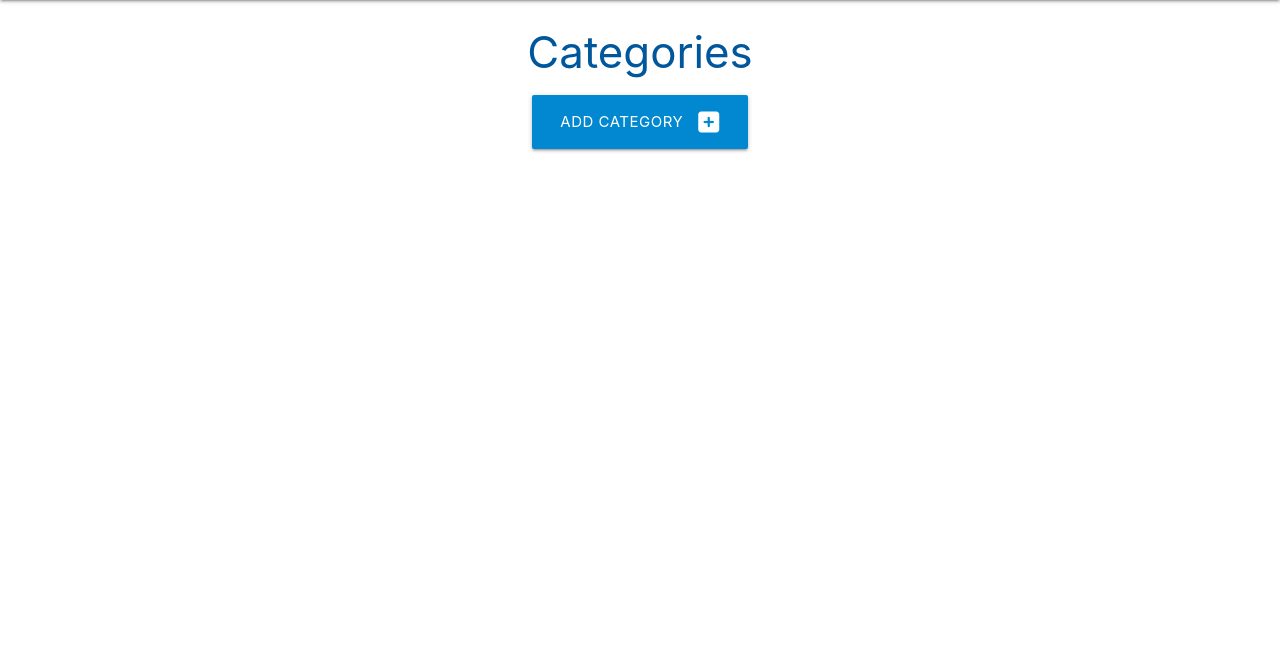
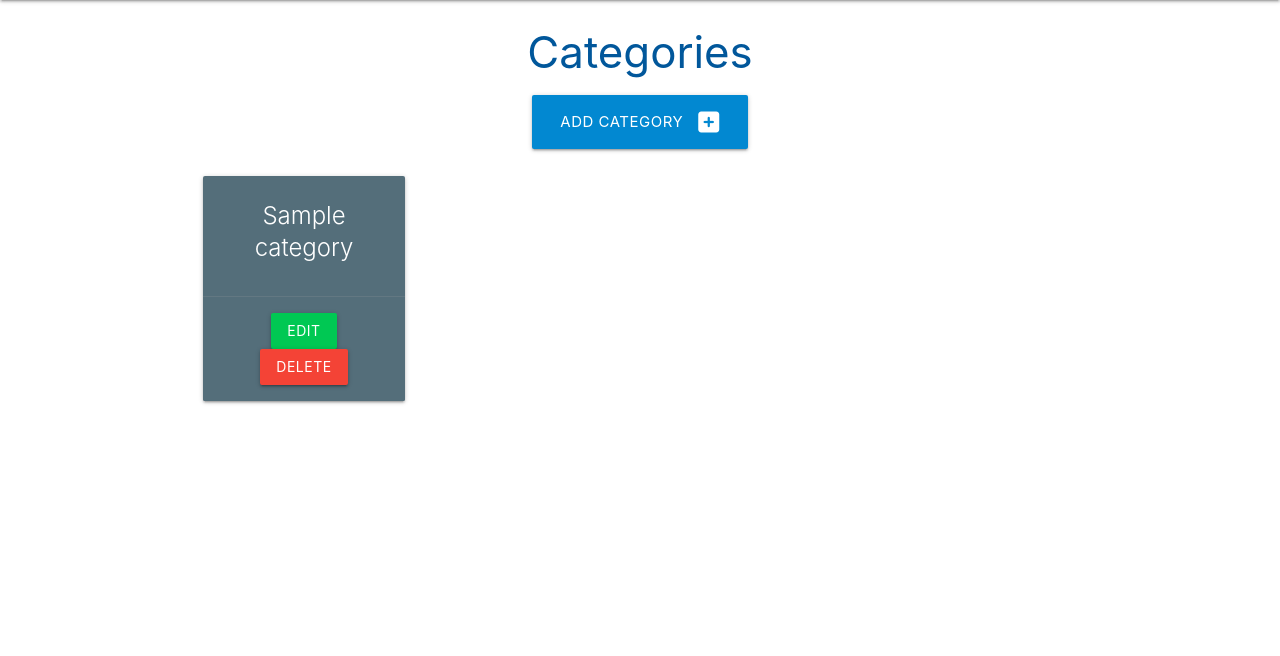
Before and after one commit to benschaf/flask-sqlalchemy-task-manager, a Flask app: page /categories in a window 1280 px wide. Shown: the part 64-720 px from the top of the page. Run offline with Flask 3, Linux system fonts and the light colour scheme; tables that the repository leaves empty hold one stand-in row (values such as "Sample post").

Commit message:
add create and read functionality

```diff
--- a/taskmanager/routes.py
+++ b/taskmanager/routes.py
@@ -9,7 +9,8 @@ def home():
 
 @app.route("/categories")
 def categories():
-    return render_template("categories.html")
+    categories = list(Category.query.order_by(Category.category_name).all())
+    return render_template("categories.html" , categories = categories)
 
 @app.route("/add_category", methods=["GET", "POST"])
 def add_category():
@@ -17,5 +18,6 @@ def add_category():
         category = Category(category_name = request.form.get("category_name"))
         db.session.add(category)
         db.session.commit()
+        print("Category added successfully")
         return redirect(url_for("categories"))
     return render_template("add_category.html")
--- a/taskmanager/templates/add_category.html
+++ b/taskmanager/templates/add_category.html
@@ -4,7 +4,7 @@
 <h3 class="light-blue-text text-darken-4 center-align">Add Category</h3>
 
 <div class="row card-panel grey lighten-5">
-    <form class="col s12 method = "POST" action = "{{ url_for('add_category') }}">
+    <form class="col s12" method = "POST" action = "{{ url_for('add_category') }}">
         <!-- Category Name -->
         <div class="row">
             <div class="input-field col s12">
@@ -16,7 +16,7 @@
         <!-- Submit Button -->
         <div class="row">
             <div class="col s12 center-align">
-                <button type="submit">
+                <button type="submit" class="btn waves-effect waves-light">
                     Add Category <i class="fas fa-plus-square right"></i>
                 </button>
             </div>
--- a/taskmanager/templates/categories.html
+++ b/taskmanager/templates/categories.html
@@ -10,5 +10,20 @@
         </a>
     </div>
 </div>
+<div class="row">
+    {% for category in categories %}
+    <div class="col s12 m6 l3">
+        <div class="card blue-grey darken-1 center-align">
+            <div class="card-content white-text">
+                <span class="card-title">{{ category.category_name }}</span>
+            </div>
+            <div class="card-action">
+                <a href="#" class="btn green accent-4">Edit</a>
+                <a href="#" class="btn red">Delete</a>
+            </div>
+        </div>
+    </div>
+    {% endfor %}
+</div>
 
 {% endblock %}
```
